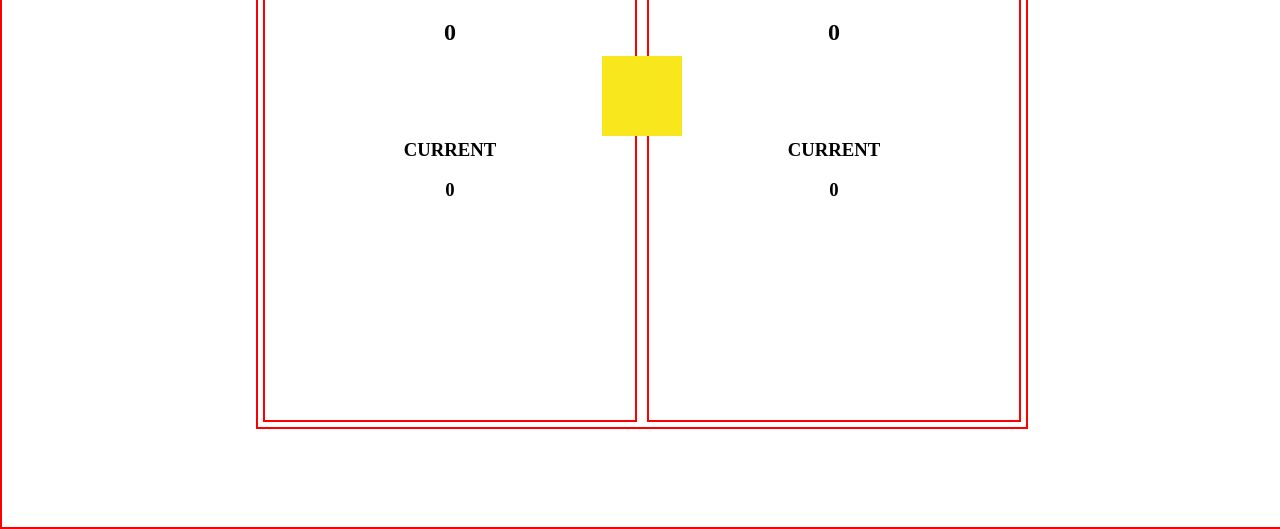
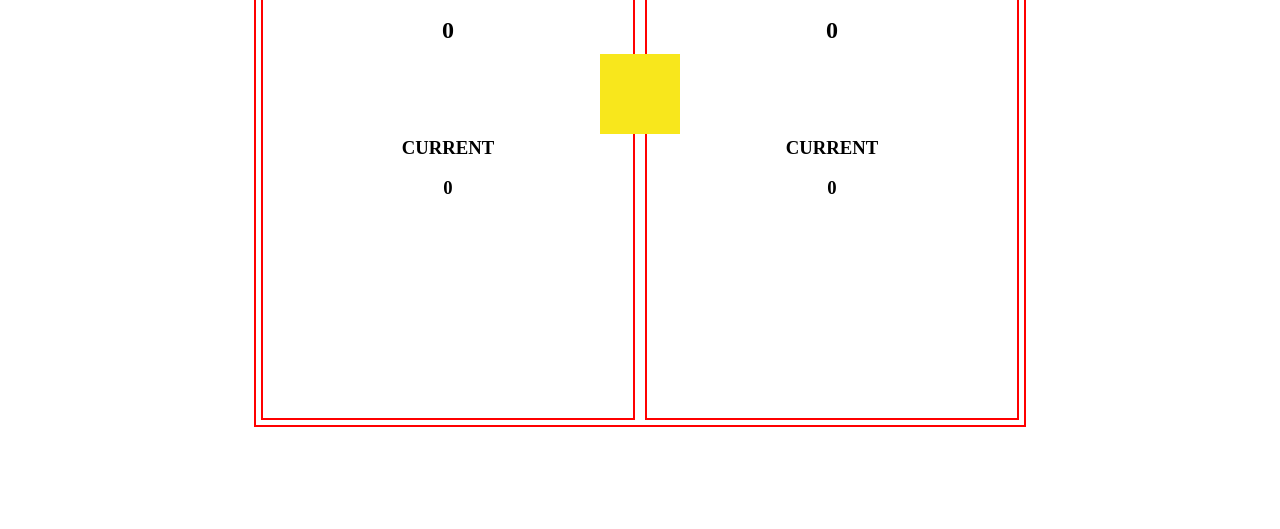
Before and after one commit to salrathor1/dicegamev2, a plain HTML site: page index.html in a window 1280 px wide. Shown: the part 275-804 px from the top of the page. Drawn offline with Linux system fonts and the light colour scheme.

Commit message:
refactored

```diff
--- a/main.css
+++ b/main.css
@@ -8,7 +8,6 @@ body {
     align-items: center;
     height: 100vh;
     width: 100%;
-    border: 2px solid red;
 }
 
 .game-elements {
--- a/script.js
+++ b/script.js
@@ -43,7 +43,6 @@ const buttonsInvisible = () => {
 }
 
 rollDiceButton.addEventListener("click", ()=> {
-    console.log("roll dice");
     let randomNum = Math.ceil(Math.random() * 6);
     diceImage.src = `img/dice${randomNum}.png`;
     if(turn == true) {
```
